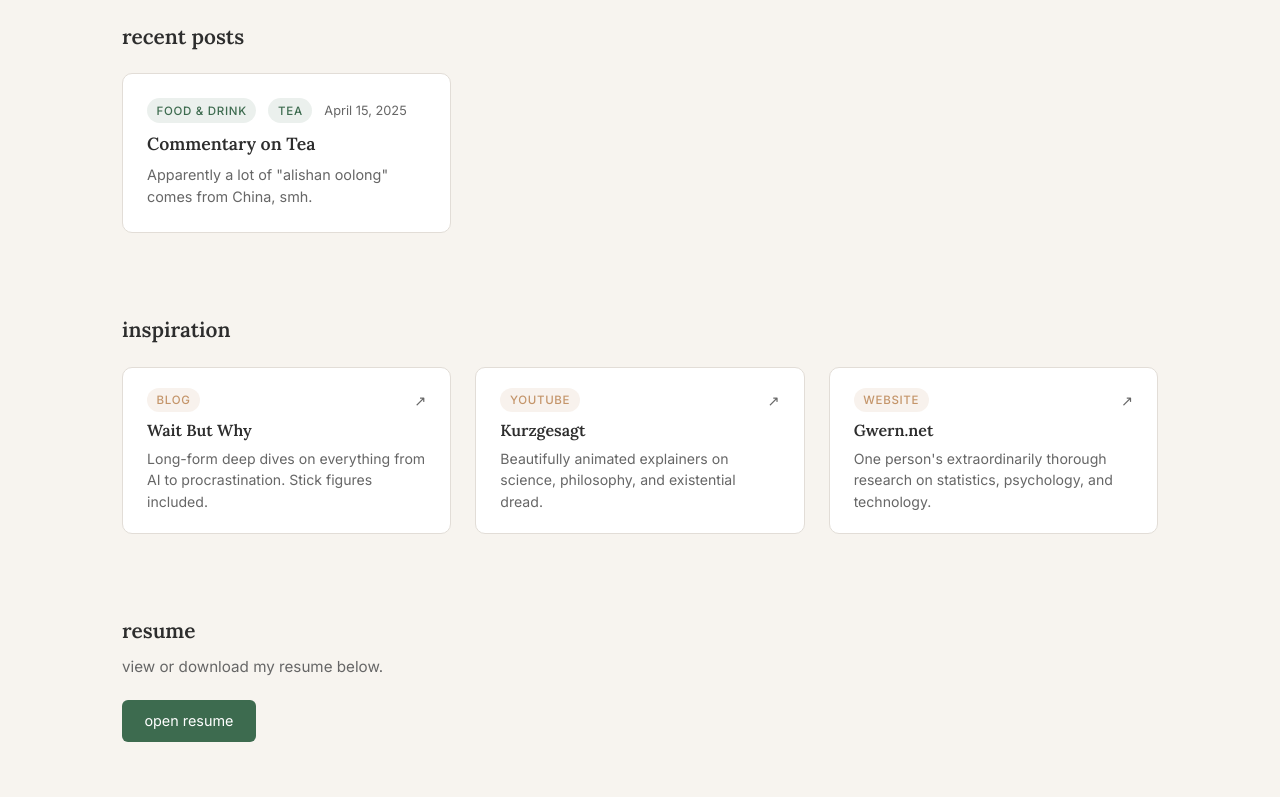
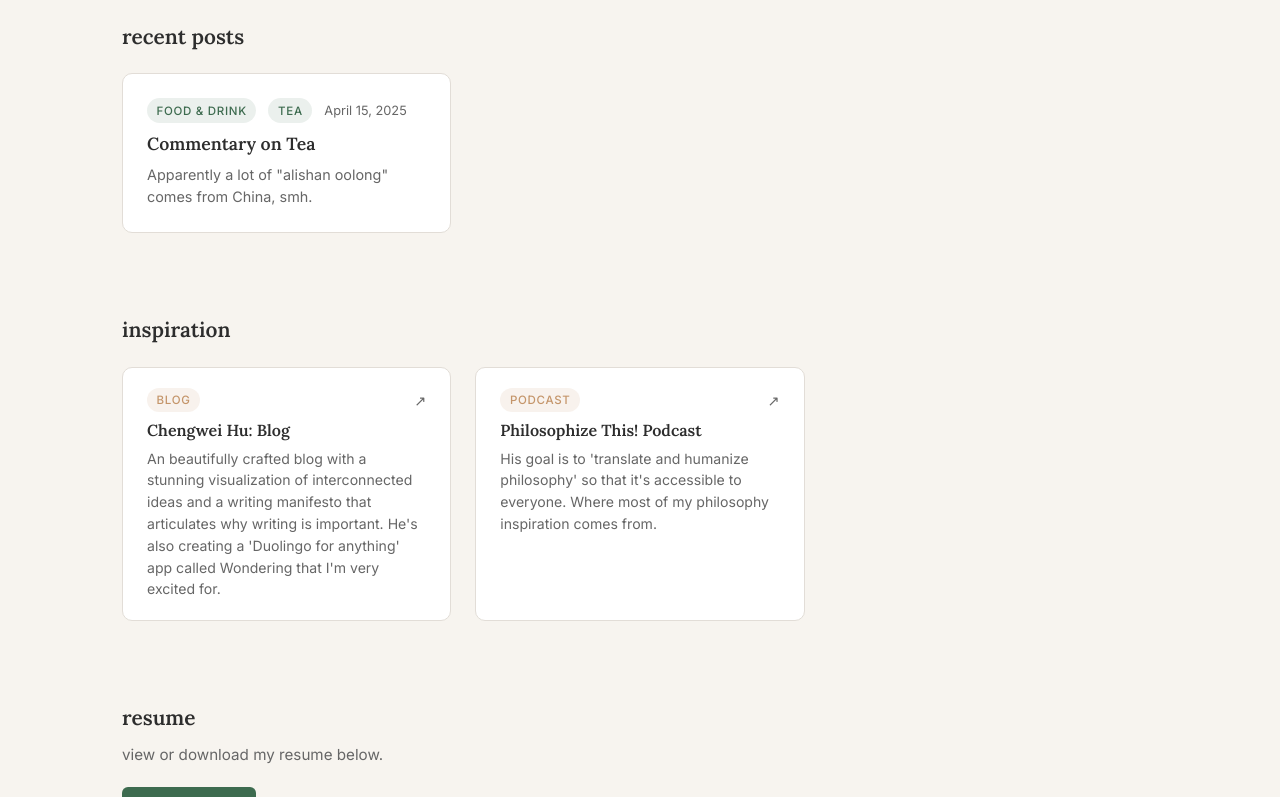
Before and after one commit to lbrown98/elbie-web, a React (Vite) app: page / in a window 1280 px wide. Shown: the part 554-1351 px from the top of the page. Built offline with nearby package versions, Linux system fonts and the light colour scheme.

Commit message:
updating for new cname

```diff
--- a/src/data/inspiration.js
+++ b/src/data/inspiration.js
@@ -3,22 +3,16 @@
 
 const inspiration = [
   {
-    title: 'Wait But Why',
-    url: 'https://waitbutwhy.com',
+    title: 'Chengwei Hu: Blog',
+    url: 'https://chengweihu.com/',
     type: 'blog',
-    description: 'Long-form deep dives on everything from AI to procrastination. Stick figures included.',
+    description: 'An beautifully crafted blog with a stunning visualization of interconnected ideas and a writing manifesto that articulates why writing is important. He\'s also creating a \'Duolingo for anything\' app called Wondering that I\'m very excited for.',
   },
   {
-    title: 'Kurzgesagt',
-    url: 'https://www.youtube.com/@kurzgesagt',
-    type: 'youtube',
-    description: 'Beautifully animated explainers on science, philosophy, and existential dread.',
-  },
-  {
-    title: 'Gwern.net',
-    url: 'https://www.gwern.net',
-    type: 'website',
-    description: 'One person\'s extraordinarily thorough research on statistics, psychology, and technology.',
+    title: 'Philosophize This! Podcast',
+    url: 'https://www.patreon.com/philosophizethis',
+    type: 'podcast',
+    description: 'His goal is to \'translate and humanize philosophy\' so that it\'s accessible to everyone. Where most of my philosophy inspiration comes from.',
   },
 ]
 
--- a/src/pages/Home.jsx
+++ b/src/pages/Home.jsx
@@ -35,7 +35,7 @@ function Home() {
           <p>
             philsophy. history. reading. writing. learning languages. data.
             weiqi. mahjong. gardening. taijiquan. meditation. tea. coffee. cooking.
-            wine. climbing. whitewater kayaking. freediving. snowboarding. cycling.
+            wine. climbing. whitewater kayaking. freediving. snowboarding. cycling?
           </p>
 
           <h4>note</h4>
--- a/vite.config.js
+++ b/vite.config.js
@@ -4,5 +4,5 @@ import react from '@vitejs/plugin-react'
 // https://vite.dev/config/
 export default defineConfig({
   plugins: [react()],
-  base: '/elbie-web/',
+  base: '/',
 })
```
